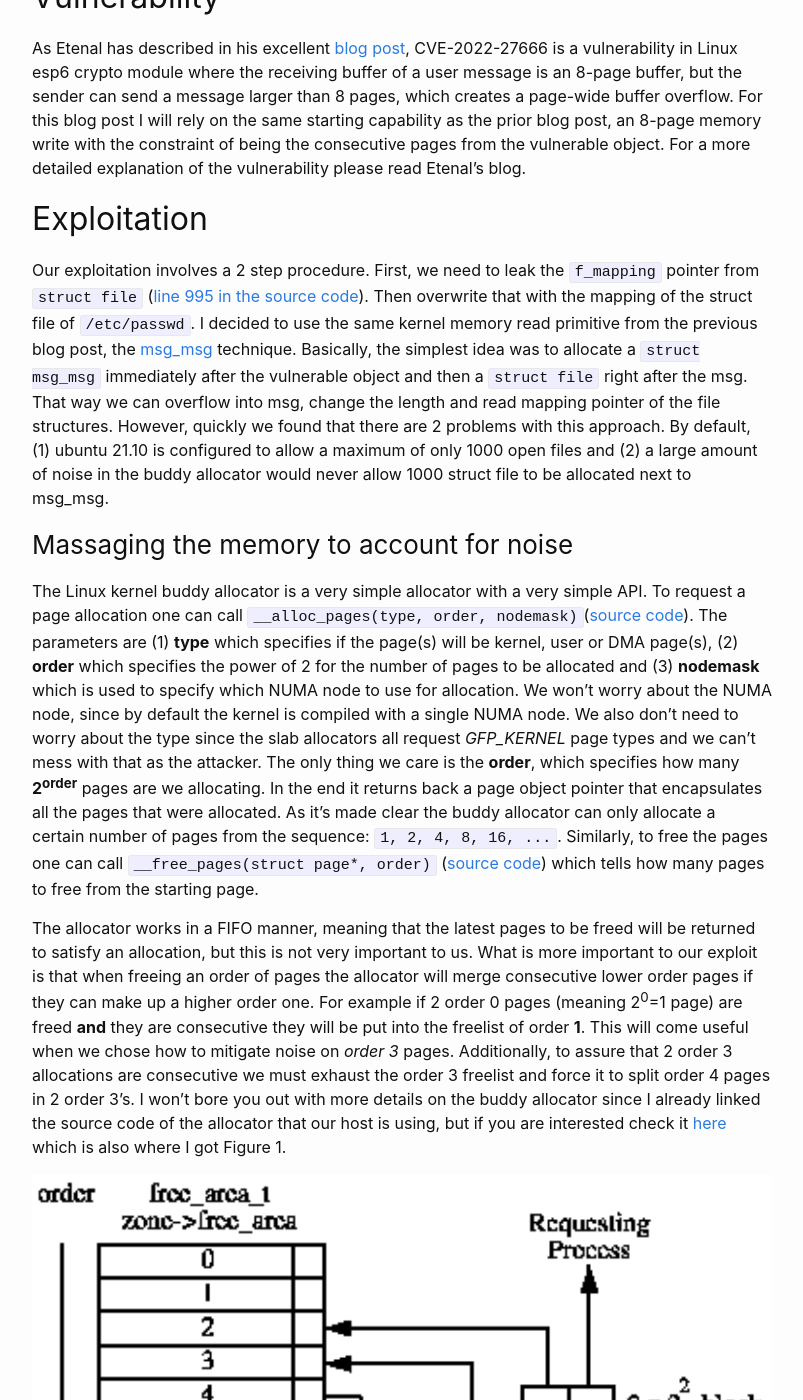
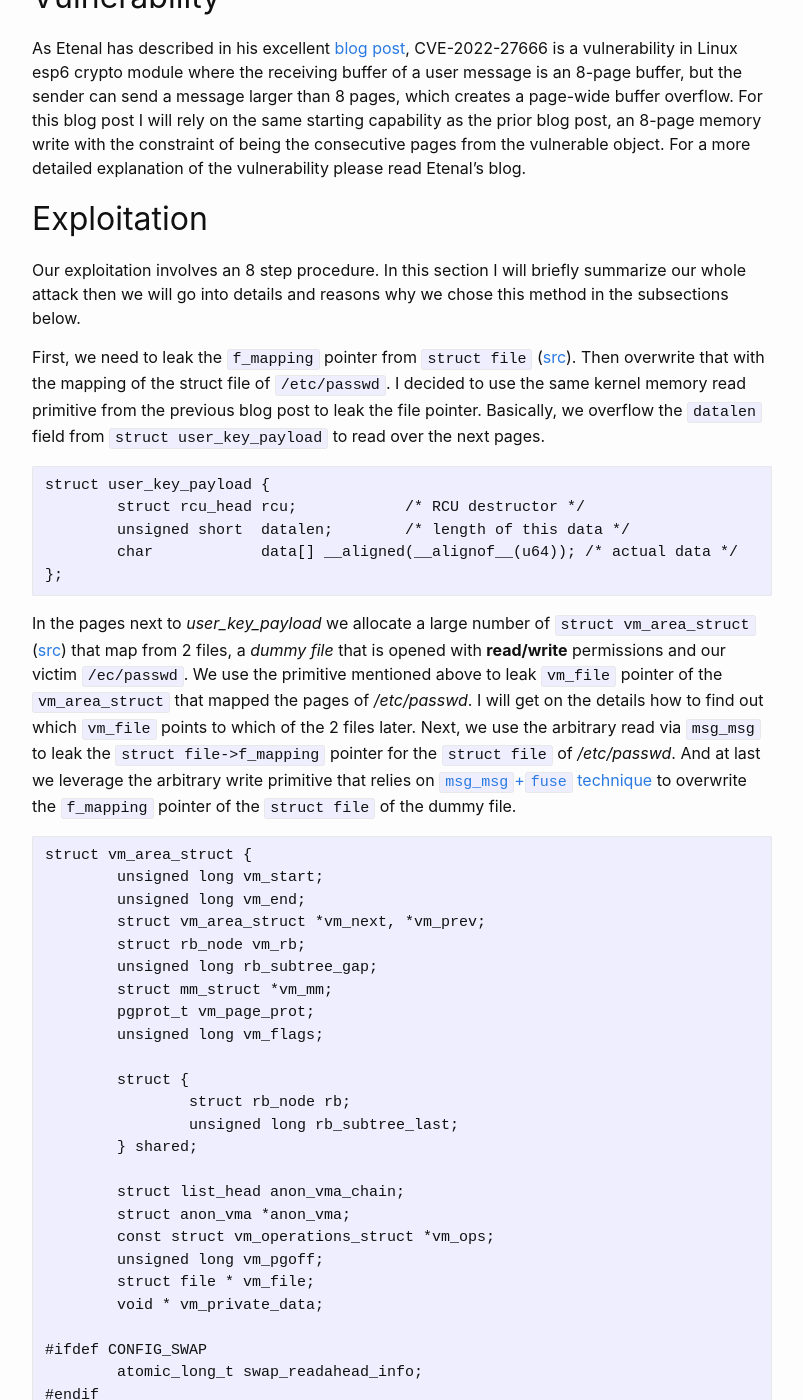
Before and after one commit to Albocoder/albocoder.github.io, a Jekyll site: the page built from _posts/2023-03-13-KernelFileExploit.md, in a window 1280 px wide and 1400 px high, scrolled down 1491 px. Shown: the whole window, without its empty margins (238-1041 px from the left). Built offline with Jekyll 4.4.1, drawn with Linux system fonts in a browser that asks for light colours; comment, search, counter and statistics services are not loaded; some of the changed text lies outside the part shown.

Commit message:
finished slab preface

````diff
--- a/_includes/image.html
+++ b/_includes/image.html
@@ -1,4 +1,4 @@
-<figure class="image">
+<figure class="image" id="fig{{ include.figid }}">
     <a href="{{ include.url }}"><img src="{{ include.url }}" alt="{{ include.description }}"></a>
-    <figcaption style="text-align: center;"><small>{{ include.description }}</small></figcaption>
+    <figcaption style="text-align: center;"><small>Figure {{ include.figid }}: {{ include.description }}</small></figcaption>
 </figure>
--- a/_posts/2023-03-13-KernelFileExploit.md
+++ b/_posts/2023-03-13-KernelFileExploit.md
@@ -30,14 +30,92 @@ As Etenal has described in his excellent [blog post](https://etenal.me/archives/
 
 ## Exploitation
 
-Our exploitation involves a 2 step procedure. First, we need to leak the `f_mapping` pointer from `struct file` ([line 995 in the source code](https://elixir.bootlin.com/linux/v5.13/source/include/linux/fs.h#L955)). Then overwrite that with the mapping of the struct file of `/etc/passwd`. I decided to use the same kernel memory read primitive from the previous blog post, the [msg_msg](https://www.willsroot.io/2021/08/corctf-2021-fire-of-salvation-writeup.html) technique. Basically, the simplest idea was to allocate a `struct msg_msg` immediately after the vulnerable object and then a `struct file` right after the msg. That way we can overflow into msg, change the length and read mapping pointer of the file structures. However, quickly we found that there are 2 problems with this approach. By default, (1) ubuntu 21.10 is configured to allow a maximum of only 1000 open files and (2) a large amount of noise in the buddy allocator would never allow 1000 struct file to be allocated next to msg_msg.
+Our exploitation involves an 8 step procedure. In this section I will briefly summarize our whole attack then we will go into details and reasons why we chose this method in the subsections below.
 
-### Massaging the memory to account for noise
+First, we need to leak the `f_mapping` pointer from `struct file` ([src](https://elixir.bootlin.com/linux/v5.13/source/include/linux/fs.h#L955)). Then overwrite that with the mapping of the struct file of `/etc/passwd`. I decided to use the same kernel memory read primitive from the previous blog post to leak the file pointer. Basically, we overflow the `datalen` field from `struct user_key_payload` to read over the next pages.
 
-The Linux kernel buddy allocator is a very simple allocator with a very simple API. To request a page allocation one can call `__alloc_pages(type, order, nodemask)`([source code](https://elixir.bootlin.com/linux/v5.13/source/mm/page_alloc.c#L5166)). The parameters are (1) **type** which specifies if the page(s) will be kernel, user or DMA page(s), (2) **order** which specifies the power of 2 for the number of pages to be allocated and (3) **nodemask** which is used to specify which NUMA node to use for allocation. We won't worry about the NUMA node, since by default the kernel is compiled with a single NUMA node. We also don't need to worry about the type since the slab allocators all request *GFP_KERNEL* page types and we can't mess with that as the attacker. The only thing we care is the **order**, which specifies how many **2<sup>order</sup>** pages are we allocating. In the end it returns back a page object pointer that encapsulates all the pages that were allocated. As it's made clear the buddy allocator can only allocate a certain number of pages from the sequence: `1, 2, 4, 8, 16, ...`. Similarly, to free the pages one can call `__free_pages(struct page*, order)` ([source code](https://elixir.bootlin.com/linux/v5.13/source/mm/page_alloc.c#L5282)) which tells how many pages to free from the starting page.
+```
+struct user_key_payload {
+	struct rcu_head	rcu;		/* RCU destructor */
+	unsigned short	datalen;	/* length of this data */
+	char		data[] __aligned(__alignof__(u64)); /* actual data */
+};
+```
 
-The allocator works in a FIFO manner, meaning that the latest pages to be freed will be returned to satisfy an allocation, but this is not very important to us. What is more important to our exploit is that when freeing an order of pages the allocator will merge consecutive lower order pages if they can make up a higher order one. For example if 2 order 0 pages (meaning 2<sup>0</sup>=1 page) are freed **and** they are consecutive they will be put into the freelist of order **1**. This will come useful when we chose how to mitigate noise on *order 3* pages. Additionally, to assure that 2 order 3 allocations are consecutive we must exhaust the order 3 freelist and force it to split order 4 pages in 2 order 3's. I won't bore you out with more details on the buddy allocator since I already linked the source code of the allocator that our host is using, but if you are interested check it [here](https://www.kernel.org/doc/gorman/html/understand/understand009.html) which is also where I got Figure 1.
+In the pages next to *user_key_payload* we allocate a large number of `struct vm_area_struct` ([src](https://elixir.bootlin.com/linux/v5.13/source/include/linux/mm_types.h#L304)) that map from 2 files, a *dummy file* that is opened with **read/write** permissions and our victim `/ec/passwd`. We use the primitive mentioned above to leak `vm_file` pointer of the `vm_area_struct` that mapped the pages of */etc/passwd*. I will get on the details how to find out which `vm_file` points to which of the 2 files later.  Next, we use the arbitrary read via `msg_msg` to leak the `struct file->f_mapping` pointer for the `struct file` of */etc/passwd*. And at last we leverage the arbitrary write primitive that relies on [`msg_msg`+`fuse` technique](https://www.willsroot.io/2021/08/corctf-2021-fire-of-salvation-writeup.html) to overwrite the `f_mapping` pointer of the `struct file` of the dummy file.
 
-{% include image.html url="/assets/blog3_cve2022_27666/order1_alloc_illustration.png" description="Figure 1: Freelist illustration of an order 1 page allocation" %}
+```
+struct vm_area_struct {
+	unsigned long vm_start;
+	unsigned long vm_end;
+	struct vm_area_struct *vm_next, *vm_prev;
+	struct rb_node vm_rb;
+	unsigned long rb_subtree_gap;
+	struct mm_struct *vm_mm;
+	pgprot_t vm_page_prot;
+	unsigned long vm_flags;
 
-With this property in mind, let's talk about our memory layout.
+	struct {
+		struct rb_node rb;
+		unsigned long rb_subtree_last;
+	} shared;
+
+	struct list_head anon_vma_chain;
+	struct anon_vma *anon_vma;
+	const struct vm_operations_struct *vm_ops;
+	unsigned long vm_pgoff;
+	struct file * vm_file;
+	void * vm_private_data;
+
+#ifdef CONFIG_SWAP
+	atomic_long_t swap_readahead_info;
+#endif
+#ifndef CONFIG_MMU
+	struct vm_region *vm_region;	/* NOMMU mapping region */
+#endif
+#ifdef CONFIG_NUMA
+	struct mempolicy *vm_policy;	/* NUMA policy for the VMA */
+#endif
+	struct vm_userfaultfd_ctx vm_userfaultfd_ctx;
+} __randomize_layout;
+```
+
+In summary our exploitation will be as follows:
+
+1. Massage the heap to account for noise and get the desired layout for the next step.
+2. Allocate the 8 vulnerable `skb` pages followed by the 8 pages of `user_key_payload`.
+3. Allocate some pages of `vm_area_struct` next to `user_key_payload` in a way that some map a *dummy file* with **read/write** privileges and some map the `/etc/passwd` with **read** privileges.
+3. Overwrite `datalen` from `user_key_payload` and read into the page filled with `vm_area_struct`'s of the 2 files.
+4. Leak the `f_mapping` pointer that points to `struct file` of the dummy file and */etc/passwd*.
+5. Use the `msg_msg` arbitrary read to read the `file->f_mapping` pointer of the struct file of */etc/passwd*.
+6. Use the `msg_msg` arbitrary write primitive to overwrite the `f_mapping` pointer of the struct file of our *dummy file* with the leaked value from step 5.
+7. Write into `/etc/passwd` a line to create a new root-level account
+
+<!-- the [msg_msg](https://www.willsroot.io/2021/08/corctf-2021-fire-of-salvation-writeup.html) technique. Basically, the simplest idea was to allocate a `struct msg_msg` immediately after the vulnerable object and then a `struct file` right after the msg. That way we can overflow into msg, change the length and read mapping pointer of the file structures. However, quickly we found that there are 2 problems with this approach. By default, (1) ubuntu 21.10 is configured to allow a maximum of only 1000 open files and (2) a large amount of noise in the buddy allocator would never allow 1000 struct file to be allocated next to msg_msg. -->
+
+### Important machinations of page allocator
+
+The Linux kernel page allocator is a simple type of buddy allocator with a very basic API. To request a page allocation one can call `__alloc_pages(type, order, nodemask)`([src](https://elixir.bootlin.com/linux/v5.13/source/mm/page_alloc.c#L5166)). The parameters are (1) **type** which specifies if the page(s) will be kernel, user or DMA page(s), (2) **order** which specifies the power of 2 for the number of pages to be allocated and (3) **nodemask** which is used to specify which NUMA node to use for allocation. We won't worry about the NUMA node, since by default the kernel is compiled with a single NUMA node. We also don't need to worry about the type since the slab allocators all request *GFP_KERNEL* page types and we can't mess with that as the attacker. The only thing we care is the **order**, which specifies how many **2<sup>order</sup>** pages are we allocating. In the end it returns back a page object pointer that encapsulates all the pages that were allocated. As it's made clear the buddy allocator can only allocate a certain number of pages from the sequence: `1, 2, 4, 8, 16, ...`. Similarly, to free the pages one can call `__free_pages(struct page*, order)` ([src](https://elixir.bootlin.com/linux/v5.13/source/mm/page_alloc.c#L5282)) which tells how many pages to free from the starting page.
+
+The allocator works in a FIFO manner, meaning that the latest pages to be freed will be returned to satisfy an allocation, but this is not very important to us. What is more important to our exploit is that when freeing an order of pages the allocator will merge consecutive lower order pages if they can make up a higher order one. For example if 2 order 0 pages (meaning 2<sup>0</sup>=1 page) are freed **and** they are consecutive they will be put into the freelist of order **1**. This will come useful when we chose how to mitigate noise on *order 3* pages. Additionally, to assure that 2 order 3 allocations are consecutive we must exhaust the order 3 freelist and force it to split order 4 pages in 2 order 3's. I won't bore you out with more details on the buddy allocator since I already linked the source code of the allocator that our host is using, but if you are interested to know more about its inner machinations check it [here](https://www.kernel.org/doc/gorman/html/understand/understand009.html) which is also where I ss'ed figure <a href="#fig1">1</a>.
+
+{% include image.html url="/assets/blog3_cve2022_27666/order1_alloc_illustration.png" description="Freelist illustration of an order 1 page allocation" figid="1" %}
+
+Additionally, I want to point out that the slab allocator compartmentalizes allocation requests. A call to `kmalloc(size)` will round the requested size to the closest power of 2 and find the compartment (offically named `cache`) that has objects of that size allocated in its pages. For example, a call to `kmalloc(54)` will allocate the object in the `kmalloc-64` cache. However, the slab allocator also allows one to request allocations from special caches. For example, a `mmap()` call will cause the kernel to call `kmem_cache_alloc("vm_area_struct",sizeof(struct vm_area_struct));`, which will allocate a new `vm_area_struct` in the special cache with the same name. Similarly, a call to fork() or clone() among other allocations will also allocate a `struct task_struct` in the `task_struct` cache. To view all the caches and statistics about the number of allocated objects a *root* user can simply `cat /proc/slabinfo`. The output looks like figure <a href="#fig2">2</a>. In the default Ubuntu 20.04 LTS there seem to be 188 caches.
+
+{% include image.html url="/assets/blog3_cve2022_27666/slabinfo.png" description="Freelist illustration of an order 1 page allocation" figid="2" %}
+
+The 5 integer columns in the figure above indicate the following:
+1. number of active objects (slots that are allocated)
+2. total number of object (slots across all pages allocated for this cache)
+3. object size (in bytes)
+4. objects per slab (number of slots allocatable in a slab)
+5. pages per slab (number of pages to allocate whenever a new slab is needed)
+
+A slab is a set of 2<sup>order</sup> of pages. Lets illustrate this with an example. Below I added what my `task_struct` cache currently looks like. This means that a single `struct` is `6400` Bytes which is more than 1 page in my system (`PAGE_SIZE = 4096`). Therefore, 1 structure takes **~1.56** pages. Currently there is no need to allocate more pages since there are *735-639 =****96*** free slots in this cache's freelist, however if all slots were taken the SLUB allocator would call `__alloc_pages(GFP_KERNEL, 3, NULL);` and get *8 new consecutive pages* that have 5 slots to satisfy the allocations.
+
+```
+task_struct          639    735   6400    5    8 : tunables    0    0    0 : slabdata    147    147      0
+```
+
+### Massaging the memory
````
Also changed, not shown: assets/blog3_cve2022_27666/slabinfo.png (added).
